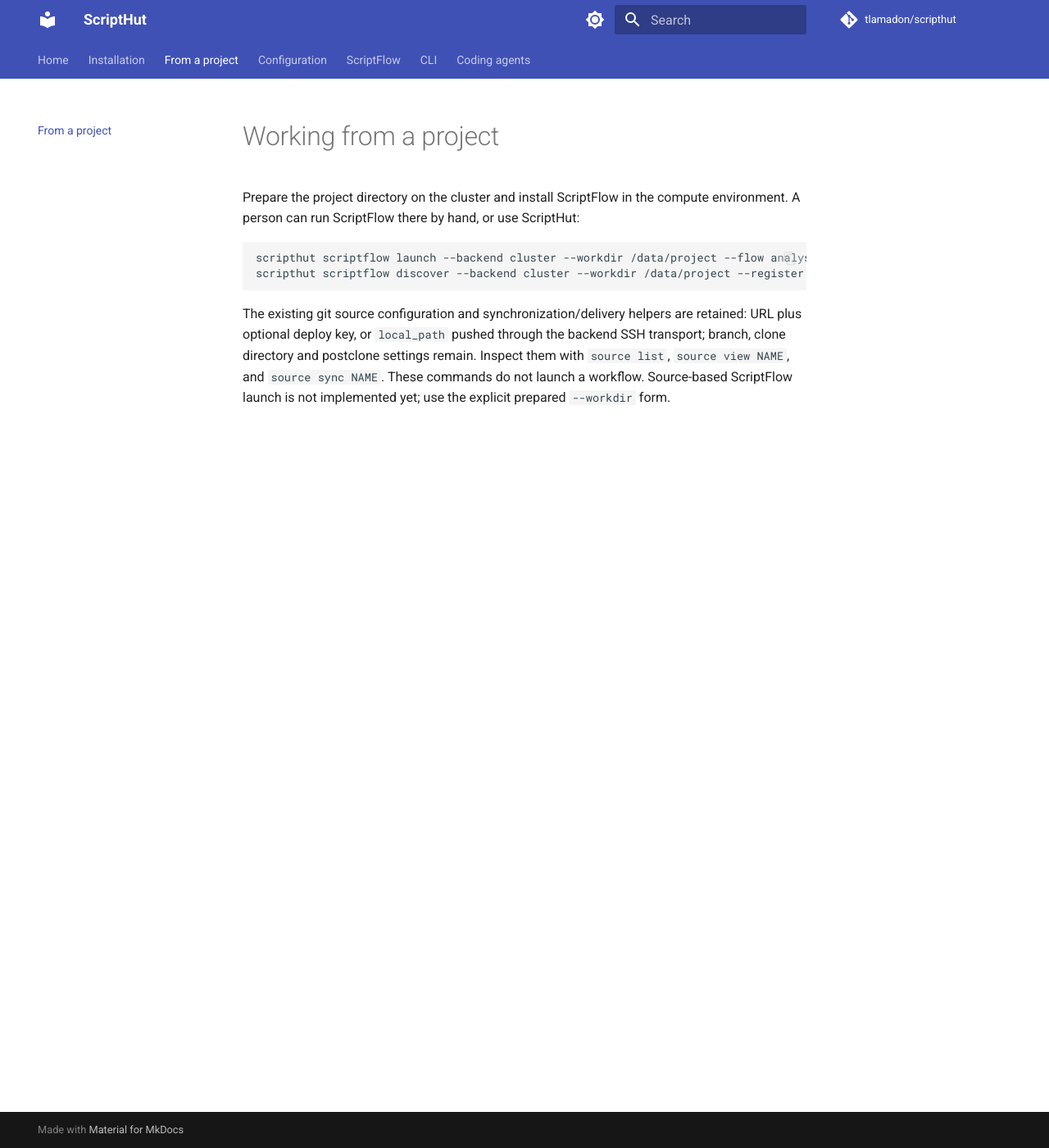
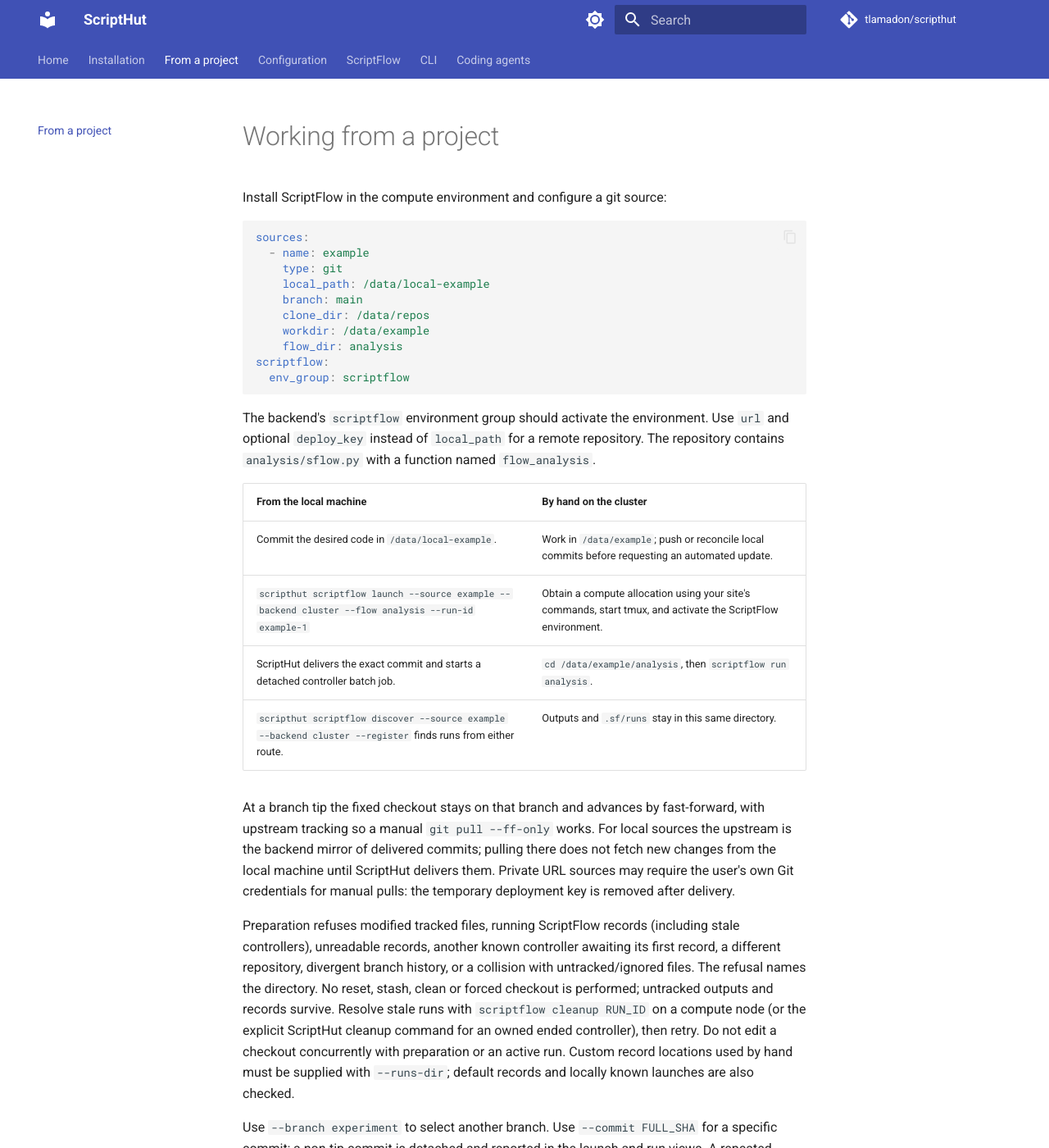
Before and after one commit to tlamadon/scripthut, an MkDocs documentation site: the page built from docs/from-a-project.md, in a window 1280 px wide and 1400 px high. Shown: the whole window at 82% size. Built offline with MkDocs 1.6.1 and Material for MkDocs 9.7.7, drawn with Linux system fonts in a browser that asks for light colours; comment, search, counter and statistics services are not loaded; the version menu is left out; some of the changed text lies outside the part shown.

Commit message:
Document git source launches and shared cluster working directories

````diff
--- a/docs/from-a-project.md
+++ b/docs/from-a-project.md
@@ -1,16 +1,63 @@
 # Working from a project
 
-Prepare the project directory on the cluster and install ScriptFlow in the compute
-environment. A person can run ScriptFlow there by hand, or use ScriptHut:
+Install ScriptFlow in the compute environment and configure a git source:
+
+```yaml
+sources:
+  - name: example
+    type: git
+    local_path: /data/local-example
+    branch: main
+    clone_dir: /data/repos
+    workdir: /data/example
+    flow_dir: analysis
+scriptflow:
+  env_group: scriptflow
+```
+
+The backend's `scriptflow` environment group should activate the environment.
+Use `url` and optional `deploy_key` instead of `local_path` for a remote repository.
+The repository contains `analysis/sflow.py` with a function named `flow_analysis`.
+
+| From the local machine | By hand on the cluster |
+|---|---|
+| Commit the desired code in `/data/local-example`. | Work in `/data/example`; push or reconcile local commits before requesting an automated update. |
+| `scripthut scriptflow launch --source example --backend cluster --flow analysis --run-id example-1` | Obtain a compute allocation using your site's commands, start tmux, and activate the ScriptFlow environment. |
+| ScriptHut delivers the exact commit and starts a detached controller batch job. | `cd /data/example/analysis`, then `scriptflow run analysis`. |
+| `scripthut scriptflow discover --source example --backend cluster --register` finds runs from either route. | Outputs and `.sf/runs` stay in this same directory. |
+
+At a branch tip the fixed checkout stays on that branch and advances by
+fast-forward, with upstream tracking so a manual `git pull --ff-only` works.
+For local sources the upstream is the backend mirror of delivered commits; pulling
+there does not fetch new changes from the local machine until ScriptHut delivers
+them. Private URL sources may require the user's own Git credentials for manual
+pulls: the temporary deployment key is removed after delivery.
+
+Preparation refuses modified tracked files, running ScriptFlow records (including
+stale controllers), unreadable records, another known controller awaiting its
+first record, a different repository, divergent branch history, or a collision
+with untracked/ignored files. The refusal names the directory. No reset, stash,
+clean or forced checkout is performed; untracked outputs and records survive.
+Resolve stale runs with `scriptflow cleanup RUN_ID` on a compute node (or the
+explicit ScriptHut cleanup command for an owned ended controller), then retry.
+Do not edit a checkout concurrently with preparation or an active run. Custom
+record locations used by hand must be supplied with `--runs-dir`; default records
+and locally known launches are also checked.
+
+Use `--branch experiment` to select another branch. Use `--commit FULL_SHA` for a
+specific commit; a non-tip commit is detached and reported in the launch and run
+views. A repeated acknowledged request never moves the checkout again. Use a new
+`--run-id` for another run or different settings.
+
+`--snapshot` selects `<clone_dir>/<commit[:12]>` instead of the shared working
+directory. This isolates it from the fixed checkout; repeated uses of the same
+commit still refer to the same per-commit directory. `flow_dir` applies in both
+modes. No result cache is involved: ScriptFlow alone decides whether existing
+outputs allow a task to be skipped.
+
+The explicit existing-directory form also remains available:
 
 ```sh
-scripthut scriptflow launch --backend cluster --workdir /data/project --flow analysis --run-id example --json
+scripthut scriptflow launch --backend cluster --workdir /data/project --flow analysis --run-id manual-project --json
 scripthut scriptflow discover --backend cluster --workdir /data/project --register
 ```
-
-The existing git source configuration and synchronization/delivery helpers are
-retained: URL plus optional deploy key, or `local_path` pushed through the backend
-SSH transport; branch, clone directory and postclone settings remain. Inspect them
-with `source list`, `source view NAME`, and `source sync NAME`. These commands do
-not launch a workflow. Source-based ScriptFlow launch is not implemented yet;
-use the explicit prepared `--workdir` form.
--- a/scripthut.example.yaml
+++ b/scripthut.example.yaml
@@ -24,6 +24,9 @@ sources:
     url: https://example.edu/example.git
     branch: main
     clone_dir: /data/repos
+    # Default workdir: /data/repos/.worktrees/source-example
+    # workdir: /data/example
+    flow_dir: .
 
 settings:
   poll_interval: 60
````
Also changed, not shown: README.md (+15 -1 lines), docs/cli.md (+22 -0 lines), docs/configuration/index.md (+30 -0 lines), docs/scriptflow.md (+7 -0 lines), 1 other file.
